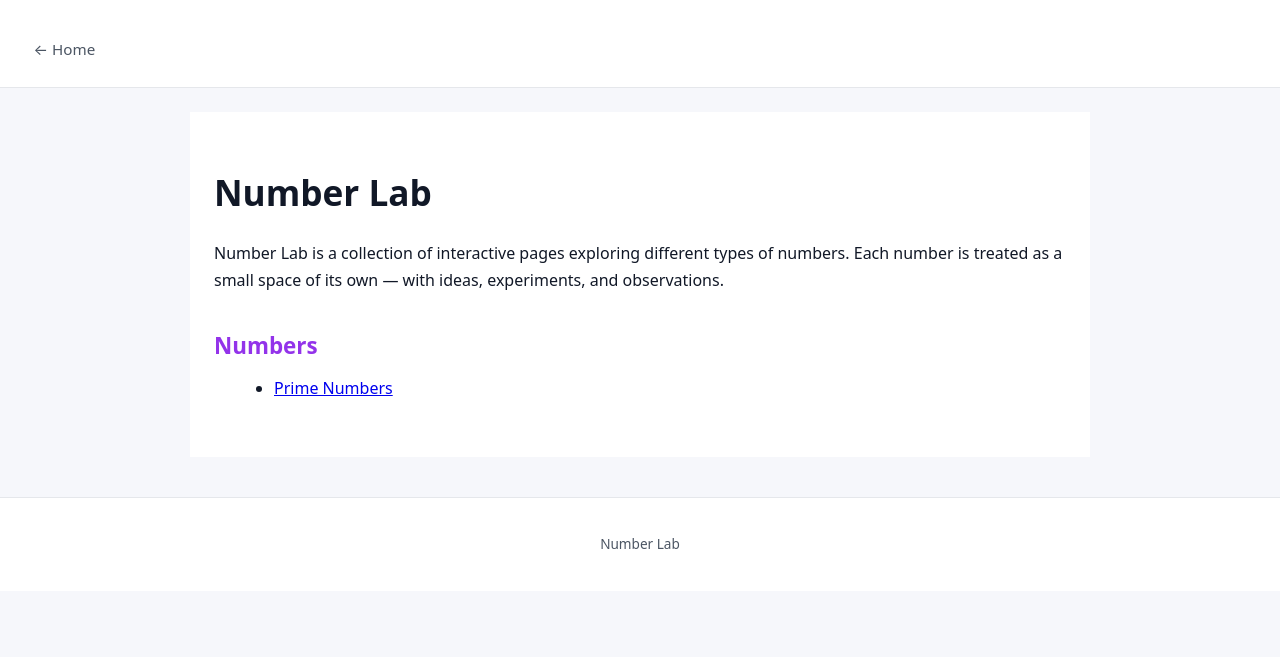
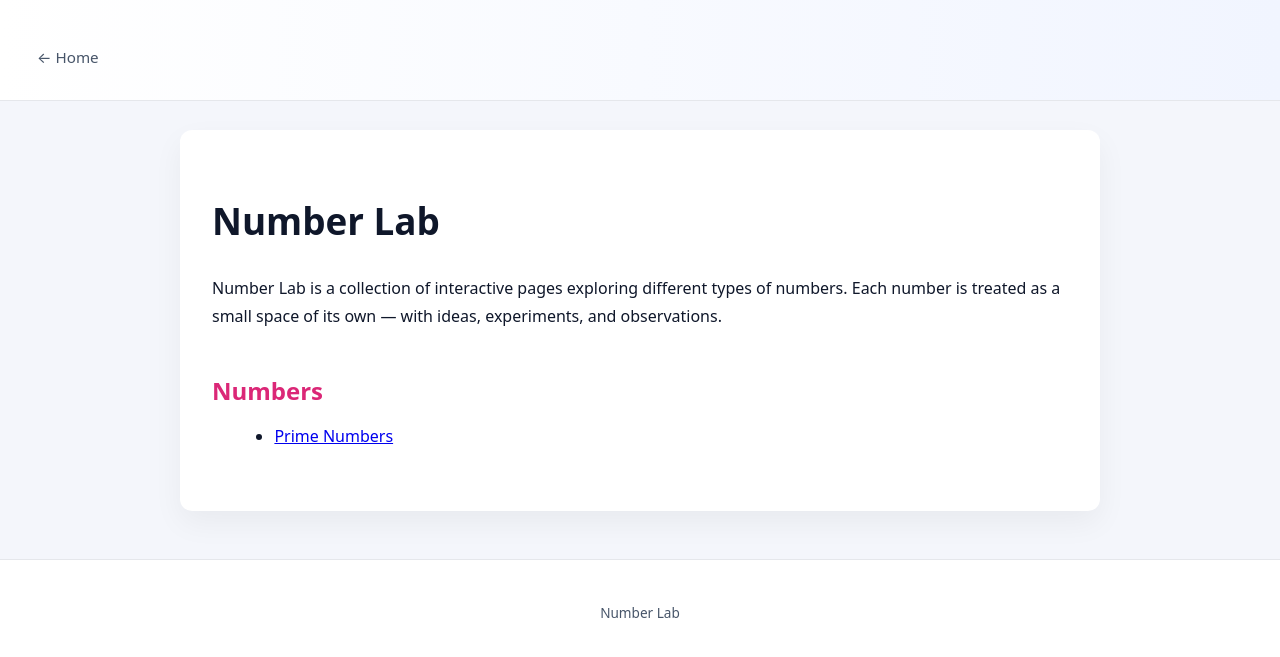
Before and after one commit to anvesh-d/number-lab, a Jekyll site: the page built from index.html, in a window 1280 px wide. Shown: the top 657 px of the page. Built offline with Jekyll 4.4.1, drawn with Linux system fonts in a browser that asks for light colours.

Commit message:
Update main.css

```diff
--- a/assets/css/main.css
+++ b/assets/css/main.css
@@ -4,14 +4,14 @@
 
 /* ---------- Variables ---------- */
 :root {
-  --bg-page: #f6f7fb;
+  --bg-page: #f4f6fb;
   --bg-content: #ffffff;
 
-  --text-main: #111827;
-  --text-soft: #4b5563;
+  --text-main: #0f172a;
+  --text-soft: #475569;
 
-  --accent-primary: #2563eb;
-  --accent-secondary: #9333ea;
+  --accent-primary: #2563eb;   /* blue */
+  --accent-secondary: #db2777; /* pinkish accent */
 
   --border-light: #e5e7eb;
 
@@ -19,8 +19,8 @@
                "Segoe UI", Roboto, Ubuntu, "Helvetica Neue",
                Arial, sans-serif;
 
-  --max-width: 900px;
-  --radius: 6px;
+  --max-width: 920px;
+  --radius: 8px;
 }
 
 /* ---------- Reset ---------- */
@@ -31,39 +31,45 @@
 body {
   margin: 0;
   font-family: var(--font-body);
-  line-height: 1.65;
+  line-height: 1.7;
   background: var(--bg-page);
   color: var(--text-main);
 }
 
 /* ---------- Header ---------- */
 .site-header {
-  background: var(--bg-content);
+  background: linear-gradient(
+    to right,
+    #ffffff,
+    #f1f5ff
+  );
   border-bottom: 1px solid var(--border-light);
-  padding: 1.25rem 1.5rem;
+  padding: 1.6rem 1.5rem 1.4rem;
 }
 
 .site-title {
-  font-size: 1.5rem;
+  font-size: 1.65rem;
   font-weight: 700;
   color: var(--accent-primary);
-  margin-bottom: 0.75rem;
+  margin-bottom: 0.8rem;
 }
 
 /* ---------- Navigation ---------- */
 .site-nav {
   display: flex;
   flex-wrap: wrap;
-  gap: 0.6rem;
+  gap: 0.5rem;
 }
 
 .site-nav a,
 .site-nav span {
   text-decoration: none;
   font-size: 0.95rem;
-  padding: 0.3rem 0.6rem;
-  border-radius: 4px;
+  padding: 0.35rem 0.75rem;
+  border-radius: 999px;
   color: var(--text-soft);
+  background: transparent;
+  border: 1px solid transparent;
 }
 
 .site-nav a:hover {
@@ -73,40 +79,42 @@ body {
 
 .nav-active {
   background: var(--accent-primary);
-  color: #ffffff;
+  color: white;
   font-weight: 600;
 }
 
 /* ---------- Main ---------- */
 main {
   max-width: var(--max-width);
-  margin: 1.5rem auto 0;
-  padding: 2rem 1.5rem 3rem;
+  margin: 1.8rem auto 0;
+  padding: 2.4rem 2rem 3.2rem;
   background: var(--bg-content);
+  border-radius: 12px;
+  box-shadow: 0 12px 30px rgba(0, 0, 0, 0.05);
 }
 
 /* ---------- Headings ---------- */
 h1 {
-  margin: 0 0 1.2rem;
-  font-size: 2.2rem;
+  margin: 0 0 1.4rem;
+  font-size: 2.3rem;
   font-weight: 700;
 }
 
 h2 {
-  margin-top: 2.2rem;
-  margin-bottom: 0.6rem;
-  font-size: 1.4rem;
+  margin-top: 2.6rem;
+  margin-bottom: 0.7rem;
+  font-size: 1.5rem;
   font-weight: 600;
   color: var(--accent-secondary);
 }
 
 /* ---------- Text ---------- */
 p {
-  margin: 0.7rem 0;
+  margin: 0.75rem 0;
 }
 
 ul {
-  margin: 0.5rem 0 0.5rem 1.25rem;
+  margin: 0.6rem 0 0.6rem 1.4rem;
 }
 
 li {
@@ -115,17 +123,17 @@ li {
 
 /* ---------- Sections ---------- */
 .section {
-  margin-top: 2rem;
-  padding-top: 1rem;
-  border-top: 1px solid var(--border-light);
+  margin-top: 2.8rem;
+  padding-top: 1.2rem;
+  border-top: 1px dashed var(--border-light);
 }
 
 /* ---------- Notes ---------- */
 .note {
-  margin: 1.4rem 0;
-  padding: 1rem 1.2rem;
-  background: #f9fafb;
-  border-left: 4px solid var(--accent-primary);
+  margin: 1.6rem 0;
+  padding: 1.2rem 1.4rem;
+  background: #f8fafc;
+  border-left: 5px solid var(--accent-primary);
   border-radius: var(--radius);
   font-size: 0.95rem;
 }
@@ -138,28 +146,28 @@ li {
 
 /* ---------- Tools ---------- */
 .tool {
-  margin: 2.4rem 0;
-  padding: 1.4rem 1.6rem;
+  margin: 3rem 0;
+  padding: 1.6rem 1.8rem;
   background: var(--bg-content);
   border: 1px solid var(--border-light);
   border-radius: var(--radius);
 }
 
 .tool-header {
-  font-size: 1.05rem;
+  font-size: 1.1rem;
   font-weight: 700;
   color: var(--accent-primary);
-  margin-bottom: 0.4rem;
+  margin-bottom: 0.5rem;
 }
 
 .tool-body {
-  margin-top: 0.6rem;
+  margin-top: 0.7rem;
 }
 
 /* ---------- Logic ---------- */
 .logic {
-  margin-top: 1rem;
-  padding-top: 0.7rem;
+  margin-top: 1.2rem;
+  padding-top: 0.8rem;
   border-top: 1px dashed var(--border-light);
   font-size: 0.9rem;
   color: var(--text-soft);
@@ -171,8 +179,8 @@ li {
 
 /* ---------- Footer ---------- */
 footer {
-  margin-top: 2.5rem;
-  padding: 1.5rem;
+  margin-top: 3rem;
+  padding: 1.8rem;
   font-size: 0.85rem;
   color: var(--text-soft);
   text-align: center;
```
